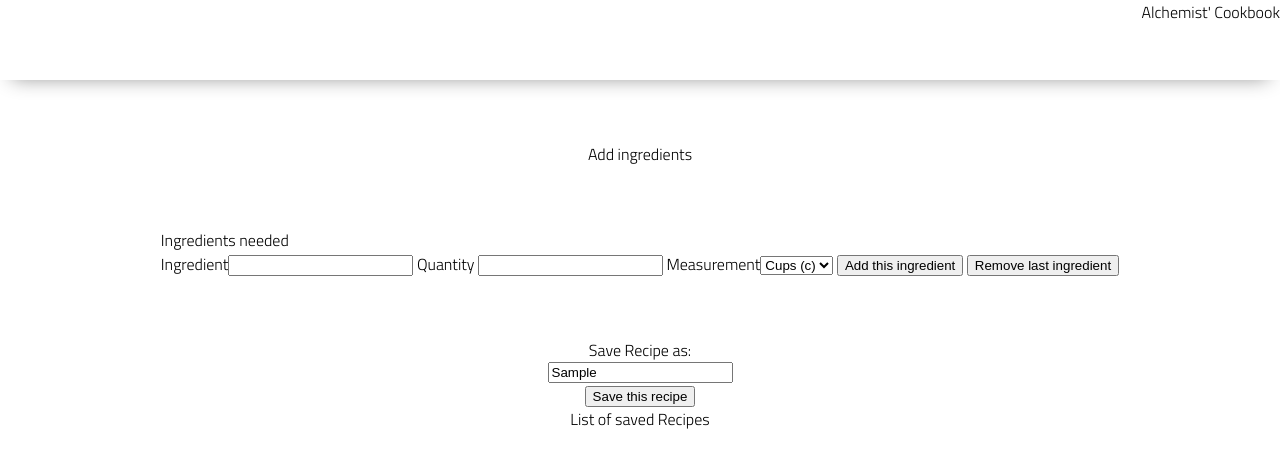
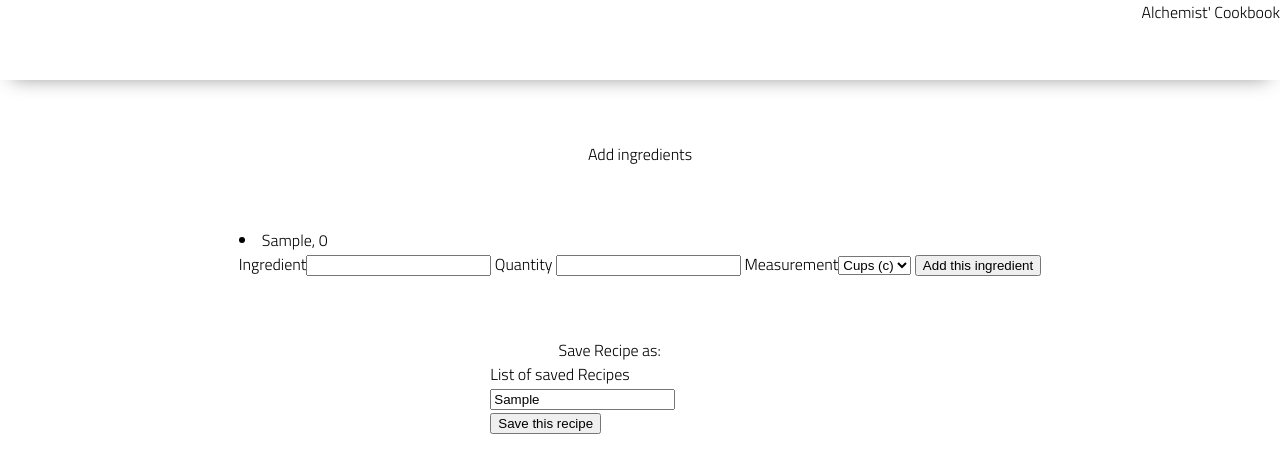
Before and after one commit to spmoriarty/MealPrepFS, a plain HTML site: page index.html in a window 1280 px wide. Both pictures are taken after typing "Sample" into the empty fields and a click on the button "Save this recipe". Drawn offline with Linux system fonts and the light colour scheme.

Commit message:
fixing the displays for meals

```diff
--- a/app.js
+++ b/app.js
@@ -12,11 +12,11 @@ import { renderMeal } from './utili.js';
 const addIngredient = document.getElementById('add-ingridients');
 const display = document.getElementById('list');
 
-const mealData = document.getElementById('saves');
+const mealData = document.getElementById('mealList');
 // const addQuantity = document.getElementById('quantity');
 // const ingItem = document.getElementById('ingredient');
 // const addMeasurement = document.getElementById('list1');
-
+const mealList = document.getElementById('mealList');
 
 
 let meals = [];
@@ -49,13 +49,26 @@ function renderAllList(){
 }
 
 
-mealData.addEventListener('submit', () => {
-    let mealSave = {
-        save: mealData.get('save'),
+mealList.addEventListener('submit', (e) => {
+    e.preventDefault();
+
+    const name = new FormData(mealList);
+    const mealName = name.get('name');
+    let meal = {
+        save: list.length,
+        mealName: mealName,
     };
-    meals.push(mealSave);
-    renderMeals(save);
-    mealData.reset();
+    //console.log(meal);
+    meals.push(meal);
+    renderMeals();
+//console.log(renderMeals());
+    // let mealSave = {
+    //     save: mealData.get('mealsSaved'),
+    // };
+    // meals.push(mealSave);
+    // renderMeals();
+    // console.log(renderMeals());
+    // mealData.reset();
 });
 
 function renderMeals(){
--- a/index.html
+++ b/index.html
@@ -31,16 +31,20 @@
                         </select>
                         </label>
                         <button type='submit'>Add this ingredient</button>
-                        <button type='remove'>Remove last ingredient</button>
+
                     </form>
                 </div>
-            <section > Save Recipe as:<input type='text' id="Save">
                 <div class='saves' id='save'>
-                    <button type='submit'>Save this recipe</button>
-                </div>
-                <div id="mealsSaved" id='mealSaved'>
-                    <ul>List of saved Recipes</ul>
-                </div>
+                    <section > Save Recipe as:
+                    <form id="mealList">
+                        <div id="mealsSaved" >
+                        <ul>List of saved Recipes</ul>
+                        <!-- <button type='remove'>Remove last ingredient</button> -->
+                    </div>
+                    <input type='text' name="name" id="Save"/>
+                    <button id>Save this recipe</button>
+                    </form>
+
             </section>
 
         </main>
--- a/utili.js
+++ b/utili.js
@@ -7,6 +7,6 @@ export function renderList(list1) {
 
 export function renderMeal(save) {
     const mealLi = document.createElement('li');
-    mealLi.textContent = `${save.Save}`;
+    mealLi.textContent = `${save.mealName}, ${save.save}`;
     return mealLi;
 }
```
